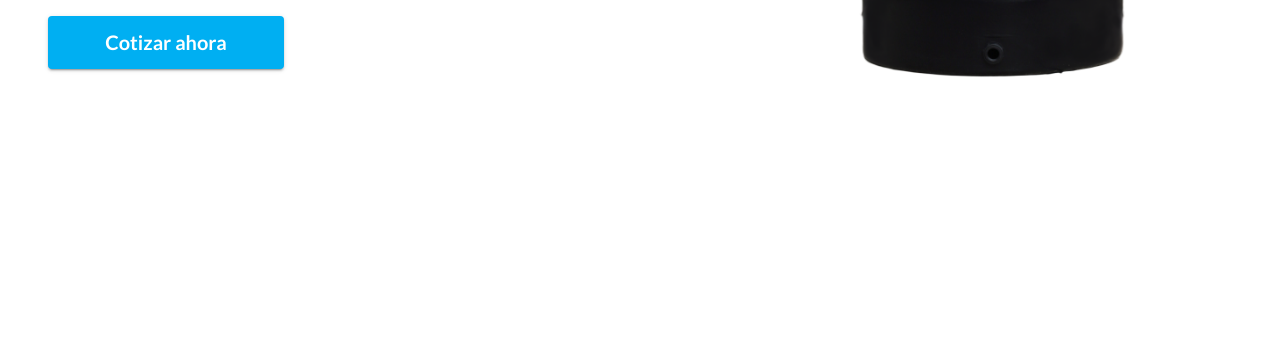
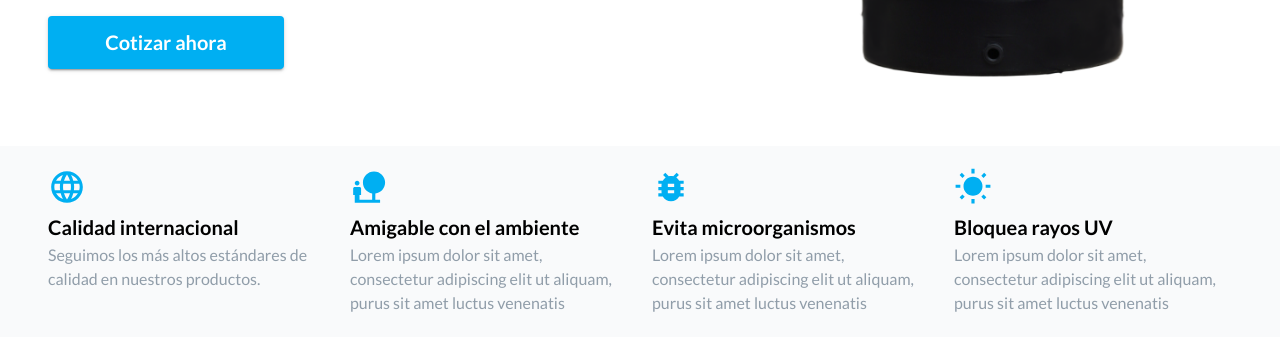
Before and after one commit to viveralia/vitale, a Gatsby site: page / in a window 1280 px wide. Shown: the part 458-804 px from the top of the page. Built offline with nearby package versions, Linux system fonts and the light colour scheme; Gatsby itself is replaced by a stand-in of ours.

Commit message:
feat: 🎸 Components Feature and FeatureList with styles

```diff
--- a/gatsby-config.js
+++ b/gatsby-config.js
@@ -4,7 +4,7 @@ module.exports = {
     {
       options: {
         name: `images`,
-        path: `${__dirname}/src/images`,
+        path: `${__dirname}/src/assets/images`,
       },
       resolve: `gatsby-source-filesystem`,
     },
@@ -12,7 +12,7 @@ module.exports = {
       options: {
         background_color: `#663399`,
         display: `minimal-ui`,
-        icon: `src/images/icon.png`,
+        icon: `src/assets/images/icon.png`,
         name: `gatsby-starter-default`,
         short_name: `starter`,
         start_url: `/`,
--- /dev/null
+++ b/src/components/feature-list.tsx
@@ -0,0 +1,72 @@
+import { Container, Grid, makeStyles } from "@material-ui/core";
+import BugReportIcon from "@material-ui/icons/BugReport";
+import LanguageIcon from "@material-ui/icons/Language";
+import NaturePeopleIcon from "@material-ui/icons/NaturePeople";
+import WbSunnyIcon from "@material-ui/icons/WbSunny";
+import React, { FC } from "react";
+
+import Feature from "./feature";
+
+const featurelist = [
+  {
+    content:
+      "Seguimos los más altos estándares de calidad en nuestros productos.",
+    image: LanguageIcon,
+    title: "Calidad internacional",
+  },
+  {
+    content:
+      "Lorem ipsum dolor sit amet, consectetur adipiscing elit ut aliquam, purus sit amet luctus venenatis",
+    image: NaturePeopleIcon,
+    title: "Amigable con el ambiente",
+  },
+  {
+    content:
+      "Lorem ipsum dolor sit amet, consectetur adipiscing elit ut aliquam, purus sit amet luctus venenatis",
+    image: BugReportIcon,
+    title: "Evita microorganismos",
+  },
+  {
+    content:
+      "Lorem ipsum dolor sit amet, consectetur adipiscing elit ut aliquam, purus sit amet luctus venenatis",
+    image: WbSunnyIcon,
+    title: "Bloquea rayos UV",
+  },
+];
+
+const useStyles = makeStyles(theme => ({
+  gridStyle: {
+    padding: "1rem 1.5rem",
+    [theme.breakpoints.up("lg")]: {
+      flexWrap: "nowrap",
+    },
+  },
+  sectionStyle: {
+    backgroundColor: "rgba(34, 60, 83, 0.025);",
+    paddingBottom: "0.2rem",
+    paddingTop: "0.2rem",
+  },
+}));
+
+const FeatureList: FC = () => {
+  const classes = useStyles();
+
+  return (
+    <Container component="section" className={classes.sectionStyle}>
+      <Grid container spacing={3} className={classes.gridStyle}>
+        {featurelist.map((feature, index) => {
+          return (
+            <Feature
+              key={index}
+              title={feature.title}
+              content={feature.content}
+              Icon={feature.image}
+            />
+          );
+        })}
+      </Grid>
+    </Container>
+  );
+};
+
+export default FeatureList;
--- /dev/null
+++ b/src/components/feature.tsx
@@ -0,0 +1,41 @@
+import { Grid, makeStyles, Typography } from "@material-ui/core";
+import React, { FC, ReactNode } from "react";
+
+interface FeatureProps {
+  Icon: ReactNode;
+  content: string;
+  title: string;
+}
+
+const useStyles = makeStyles(() => ({
+  gridStyle: {
+    margin: "0.2rem 0",
+  },
+  imageStyle: {
+    height: "38px",
+    width: "38px",
+  },
+  titleStyle: {
+    color: "#000",
+    fontSize: "0.0625 rem",
+  },
+}));
+
+const Feature: FC<FeatureProps> = ({ content, Icon, title }) => {
+  const classes = useStyles();
+  return (
+    <Grid item sm={12} md={6} lg={3} className={classes.gridStyle}>
+      <Icon color="primary" className={classes.imageStyle} />
+      <Typography variant="h6" component="h2" className={classes.titleStyle}>
+        {title}
+      </Typography>
+      <Typography color="textSecondary">{content}</Typography>
+    </Grid>
+  );
+};
+
+export default Feature;
+
+{
+  /* <img className={classes.imageStyle} src={image} alt={alt} /> */
+}
--- a/src/components/header.tsx
+++ b/src/components/header.tsx
@@ -1,7 +1,7 @@
 import { Container, makeStyles } from "@material-ui/core";
 import React, { FC } from "react";
 
-import vitaleLogo from "../images/vitale_logo.png";
+import vitaleLogo from "../assets/images/vitale_logo.png";
 
 const useStyles = makeStyles(theme => ({
   headerStyles: {
--- a/src/components/hero.tsx
+++ b/src/components/hero.tsx
@@ -9,7 +9,7 @@ import {
 } from "@material-ui/core";
 import React, { FC, useState } from "react";
 
-import tinaco from "../images/tinaco_vitale.png";
+import tinaco from "../assets/images/tinaco_vitale.png";
 
 const useStyles = makeStyles(theme => ({
   buttonMd: {
--- a/src/pages/index.tsx
+++ b/src/pages/index.tsx
@@ -1,5 +1,6 @@
 import React, { FC } from "react";
 
+import FeatureList from "../components/feature-list";
 import Hero from "../components/hero";
 import Layout from "../components/layout";
 
@@ -7,6 +8,7 @@ const IndexPage: FC = () => {
   return (
     <Layout>
       <Hero />
+      <FeatureList />
     </Layout>
   );
 };
```
Also changed, not shown: src/assets/images/icon.png (renamed from src/images/icon.png), src/assets/images/tinaco_vitale.png (renamed from src/images/tinaco_vitale.png), src/assets/images/vitale_logo.png (renamed from src/images/vitale_logo.png).
